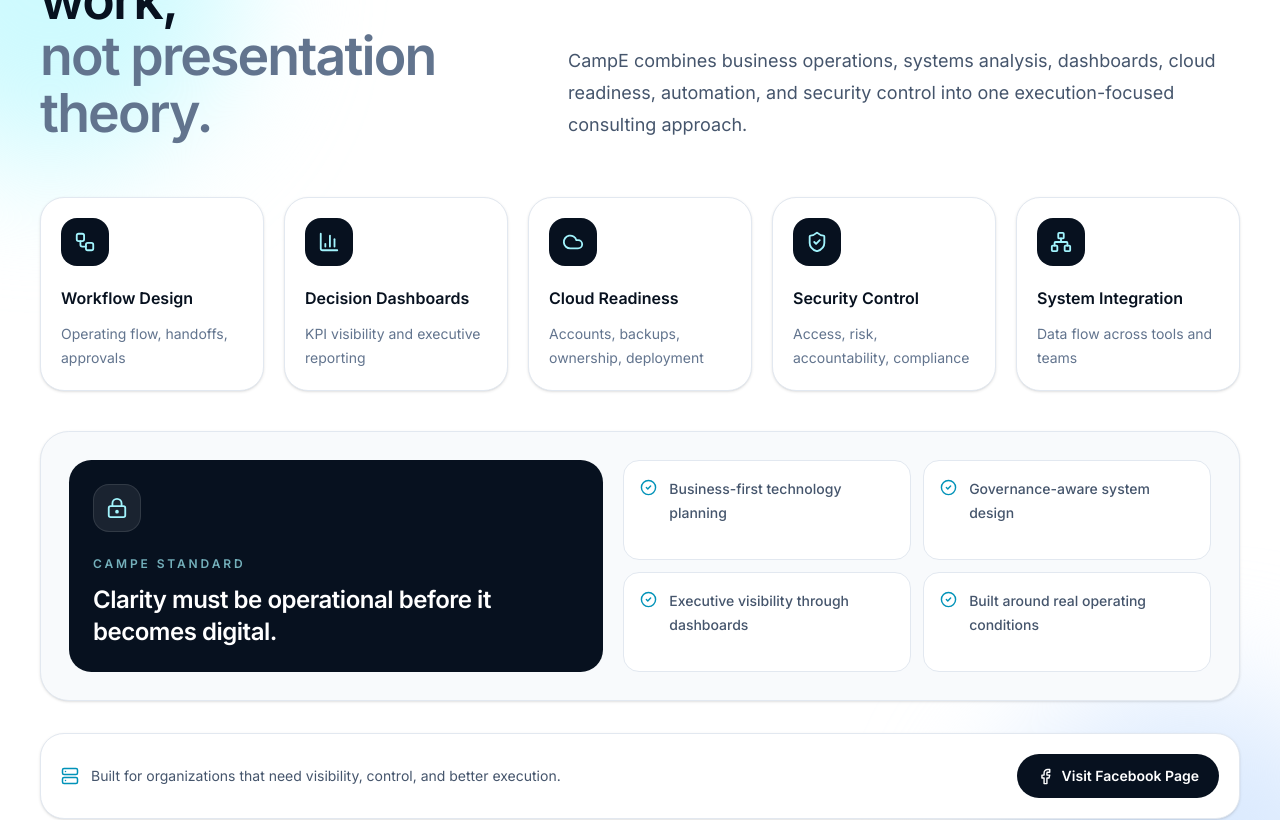
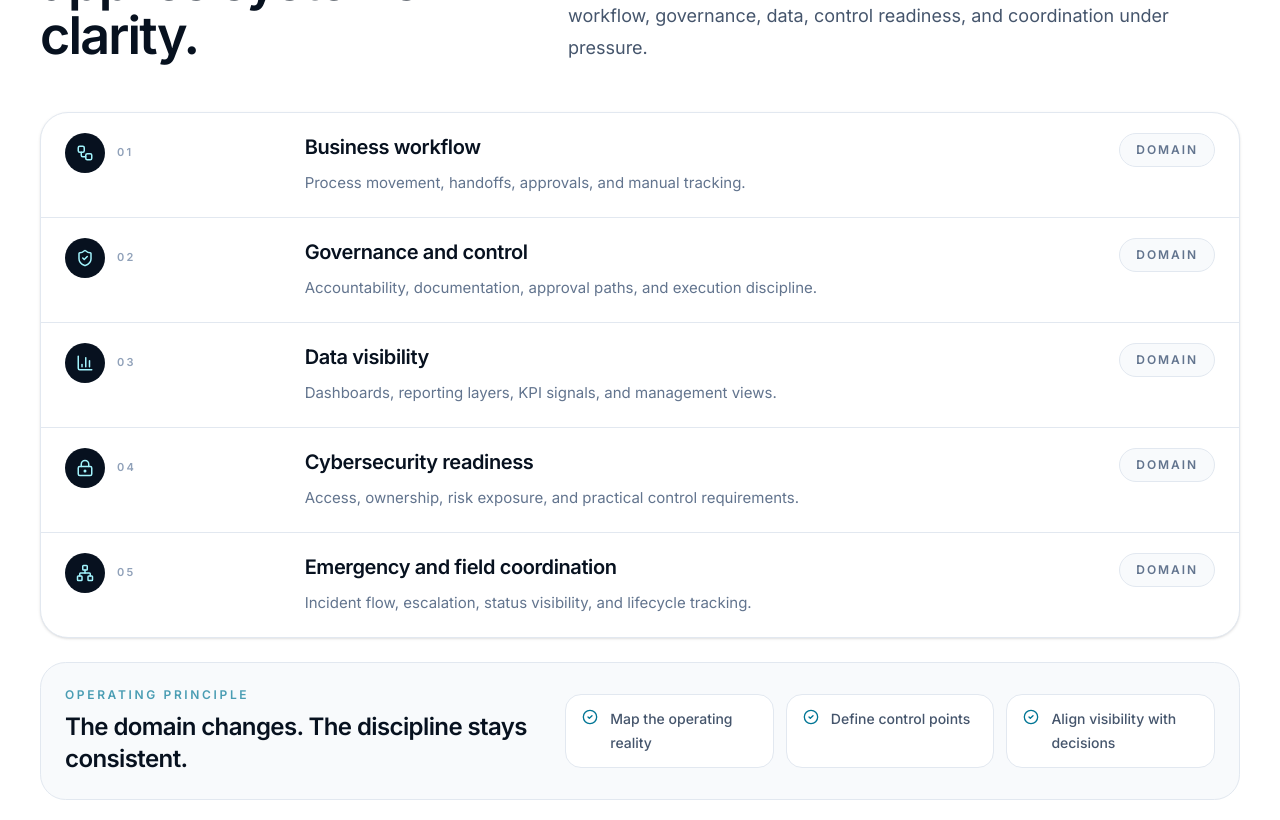
Before and after one commit to Otmzzz/campe-website-, a React (Vite) app: page / in a window 1280 px wide. Shown: the part 1400-2220 px from the top of the page. Built offline with nearby package versions, Linux system fonts and the light colour scheme.

Commit message:
Refine CampE operating domains section

```diff
--- a/src/app/components/TrustSection.tsx
+++ b/src/app/components/TrustSection.tsx
@@ -1,155 +1,136 @@
 import {
   BarChart3,
   CheckCircle2,
-  Cloud,
-  Facebook,
   LockKeyhole,
   Network,
-  Server,
   ShieldCheck,
   Workflow,
 } from 'lucide-react';
 import { Reveal } from './Reveal';
 
 export function TrustSection() {
-  const capabilities = [
+  const domains = [
     {
       icon: Workflow,
-      label: 'Workflow Design',
-      detail: 'Operating flow, handoffs, approvals',
+      label: 'Business workflow',
+      detail: 'Process movement, handoffs, approvals, and manual tracking.',
+    },
+    {
+      icon: ShieldCheck,
+      label: 'Governance and control',
+      detail: 'Accountability, documentation, approval paths, and execution discipline.',
     },
     {
       icon: BarChart3,
-      label: 'Decision Dashboards',
-      detail: 'KPI visibility and executive reporting',
+      label: 'Data visibility',
+      detail: 'Dashboards, reporting layers, KPI signals, and management views.',
     },
     {
-      icon: Cloud,
-      label: 'Cloud Readiness',
-      detail: 'Accounts, backups, ownership, deployment',
-    },
-    {
-      icon: ShieldCheck,
-      label: 'Security Control',
-      detail: 'Access, risk, accountability, compliance',
+      icon: LockKeyhole,
+      label: 'Cybersecurity readiness',
+      detail: 'Access, ownership, risk exposure, and practical control requirements.',
     },
     {
       icon: Network,
-      label: 'System Integration',
-      detail: 'Data flow across tools and teams',
+      label: 'Emergency and field coordination',
+      detail: 'Incident flow, escalation, status visibility, and lifecycle tracking.',
     },
   ];
 
-  const proofPoints = [
-    'Business-first technology planning',
-    'Governance-aware system design',
-    'Executive visibility through dashboards',
-    'Built around real operating conditions',
+  const principles = [
+    'Map the operating reality',
+    'Define control points',
+    'Align visibility with decisions',
   ];
 
   return (
-    <section className="relative overflow-hidden bg-white px-5 py-22 text-[#07111f] sm:px-8 lg:px-10 lg:py-28">
-      <div className="absolute left-[-140px] top-10 h-[380px] w-[380px] rounded-full bg-cyan-100 blur-3xl" />
-      <div className="absolute bottom-[-180px] right-[-120px] h-[420px] w-[420px] rounded-full bg-blue-100 blur-3xl" />
-
+    <section className="relative overflow-hidden bg-white px-5 py-20 text-[#07111f] sm:px-8 lg:px-10 lg:py-24">
       <div className="relative z-10 mx-auto max-w-[1280px]">
         <Reveal>
-          <div className="grid gap-10 lg:grid-cols-[0.8fr_1.2fr] lg:items-end">
+          <div className="grid gap-8 lg:grid-cols-[0.8fr_1.2fr] lg:items-end">
             <div>
               <div className="mb-6 inline-flex items-center rounded-full border border-slate-200 bg-slate-50 px-4 py-2">
                 <span className="text-xs font-semibold uppercase tracking-[0.22em] text-slate-500">
-                  Trust Layer
+                  Operating Domains
                 </span>
               </div>
 
-              <h2 className="max-w-xl text-4xl font-semibold tracking-[-0.035em] text-[#07111f] sm:text-5xl lg:text-[3.35rem] lg:leading-[1.05]">
-                Practical systems work,
-                <span className="block text-slate-500">not presentation theory.</span>
+              <h2 className="max-w-2xl text-4xl font-semibold tracking-[-0.035em] text-[#07111f] sm:text-5xl lg:text-[3.25rem] lg:leading-[1.05]">
+                Where CampE applies systems clarity.
               </h2>
             </div>
 
             <p className="max-w-2xl text-base leading-8 text-slate-600 sm:text-lg lg:justify-self-end">
-              CampE combines business operations, systems analysis, dashboards,
-              cloud readiness, automation, and security control into one
-              execution-focused consulting approach.
+              CampE works across the operating areas where complexity usually
+              builds: workflow, governance, data, control readiness, and
+              coordination under pressure.
             </p>
           </div>
         </Reveal>
 
-        <div className="mt-14 grid gap-5 md:grid-cols-2 lg:grid-cols-5">
-          {capabilities.map((item, index) => {
-            const Icon = item.icon;
+        <Reveal delay={0.1}>
+          <div className="mt-12 overflow-hidden rounded-[1.75rem] border border-slate-200 bg-white shadow-sm">
+            {domains.map((domain, index) => {
+              const Icon = domain.icon;
 
               return (
-              <Reveal key={item.label} delay={index * 0.04}>
-                <div className="group h-full rounded-[1.5rem] border border-slate-200 bg-white p-5 shadow-sm transition-all duration-500 hover:-translate-y-1 hover:border-cyan-200 hover:shadow-xl">
-                  <div className="mb-5 flex h-12 w-12 items-center justify-center rounded-2xl bg-[#07111f] text-cyan-200">
-                    <Icon size={22} />
+                <div
+                  key={domain.label}
+                  className="grid gap-4 border-b border-slate-200 px-5 py-5 last:border-b-0 sm:grid-cols-[auto_1fr] sm:items-start lg:grid-cols-[0.28fr_1fr_auto] lg:px-6"
+                >
+                  <div className="flex items-center gap-3">
+                    <div className="flex h-10 w-10 shrink-0 items-center justify-center rounded-full bg-[#07111f] text-cyan-200">
+                      <Icon size={18} />
                     </div>
 
-                  <h3 className="text-base font-semibold text-[#07111f]">
-                    {item.label}
+                    <span className="text-[11px] font-semibold uppercase tracking-[0.2em] text-slate-400">
+                      {String(index + 1).padStart(2, '0')}
+                    </span>
+                  </div>
+
+                  <div>
+                    <h3 className="text-xl font-semibold tracking-[-0.02em] text-[#07111f]">
+                      {domain.label}
                     </h3>
 
-                  <p className="mt-3 text-sm leading-6 text-slate-500">
-                    {item.detail}
+                    <p className="mt-2 max-w-3xl text-sm leading-7 text-slate-500 sm:text-[15px]">
+                      {domain.detail}
                     </p>
                   </div>
-              </Reveal>
+
+                  <div className="hidden items-center rounded-full border border-slate-200 bg-slate-50 px-4 py-2 text-xs font-semibold uppercase tracking-[0.16em] text-slate-500 lg:flex">
+                    Domain
+                  </div>
+                </div>
               );
             })}
           </div>
+        </Reveal>
 
         <Reveal delay={0.16}>
-          <div className="mt-10 grid gap-5 rounded-[1.8rem] border border-slate-200 bg-slate-50 p-5 shadow-sm lg:grid-cols-[1fr_1.1fr] lg:p-7">
-            <div className="rounded-[1.4rem] bg-[#07111f] p-6 text-white">
-              <div className="flex h-12 w-12 items-center justify-center rounded-2xl border border-white/10 bg-white/[0.08]">
-                <LockKeyhole size={22} className="text-cyan-200" />
-              </div>
-
-              <p className="mt-6 text-xs font-semibold uppercase tracking-[0.24em] text-cyan-200/70">
-                CampE Standard
+          <div className="mt-6 grid gap-5 rounded-[1.6rem] border border-slate-200 bg-slate-50 p-5 lg:grid-cols-[0.85fr_1.15fr] lg:items-center lg:p-6">
+            <div>
+              <p className="text-xs font-semibold uppercase tracking-[0.22em] text-cyan-700/70">
+                Operating principle
               </p>
-
-              <h3 className="mt-3 text-2xl font-semibold tracking-[-0.02em]">
-                Clarity must be operational before it becomes digital.
+              <h3 className="mt-2 text-2xl font-semibold tracking-[-0.025em] text-[#07111f]">
+                The domain changes. The discipline stays consistent.
               </h3>
             </div>
 
-            <div className="grid gap-3 sm:grid-cols-2">
-              {proofPoints.map((item) => (
+            <div className="grid gap-3 sm:grid-cols-3">
+              {principles.map((item) => (
                 <div
                   key={item}
-                  className="flex items-start gap-3 rounded-2xl border border-slate-200 bg-white px-4 py-4 text-sm font-medium leading-6 text-slate-600"
+                  className="flex items-start gap-3 rounded-2xl border border-slate-200 bg-white px-4 py-3 text-sm font-medium leading-6 text-slate-600"
                 >
-                  <CheckCircle2 size={17} className="mt-0.5 shrink-0 text-cyan-600" />
+                  <CheckCircle2 size={16} className="mt-0.5 shrink-0 text-cyan-700" />
                   {item}
                 </div>
               ))}
             </div>
           </div>
         </Reveal>
-
-        <Reveal delay={0.2}>
-          <div className="mt-8 flex flex-col items-center justify-between gap-4 rounded-[1.5rem] border border-slate-200 bg-white px-5 py-5 shadow-sm sm:flex-row">
-            <div className="flex items-center gap-3 text-sm text-slate-600">
-              <Server size={18} className="text-cyan-600" />
-              <span>
-                Built for organizations that need visibility, control, and better execution.
-              </span>
-            </div>
-
-            <a
-              href="https://www.facebook.com/campecomputing"
-              target="_blank"
-              rel="noreferrer"
-              className="inline-flex items-center gap-2 rounded-full bg-[#07111f] px-5 py-3 text-sm font-semibold text-white transition hover:bg-[#10243d]"
-            >
-              <Facebook size={17} />
-              Visit Facebook Page
-            </a>
-          </div>
-        </Reveal>
       </div>
     </section>
   );
```
Lines whose indentation alone changed are shown as unchanged.
